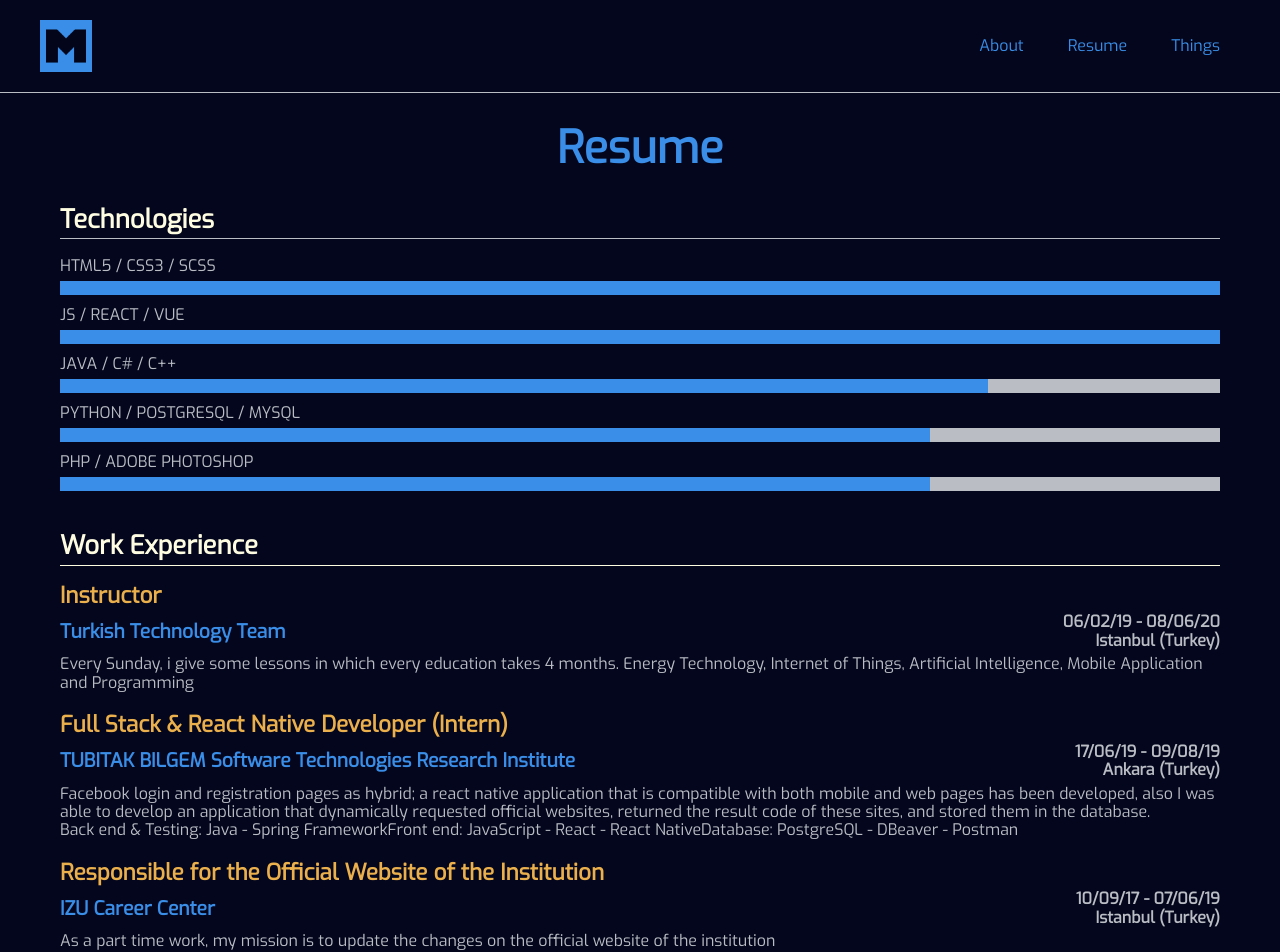
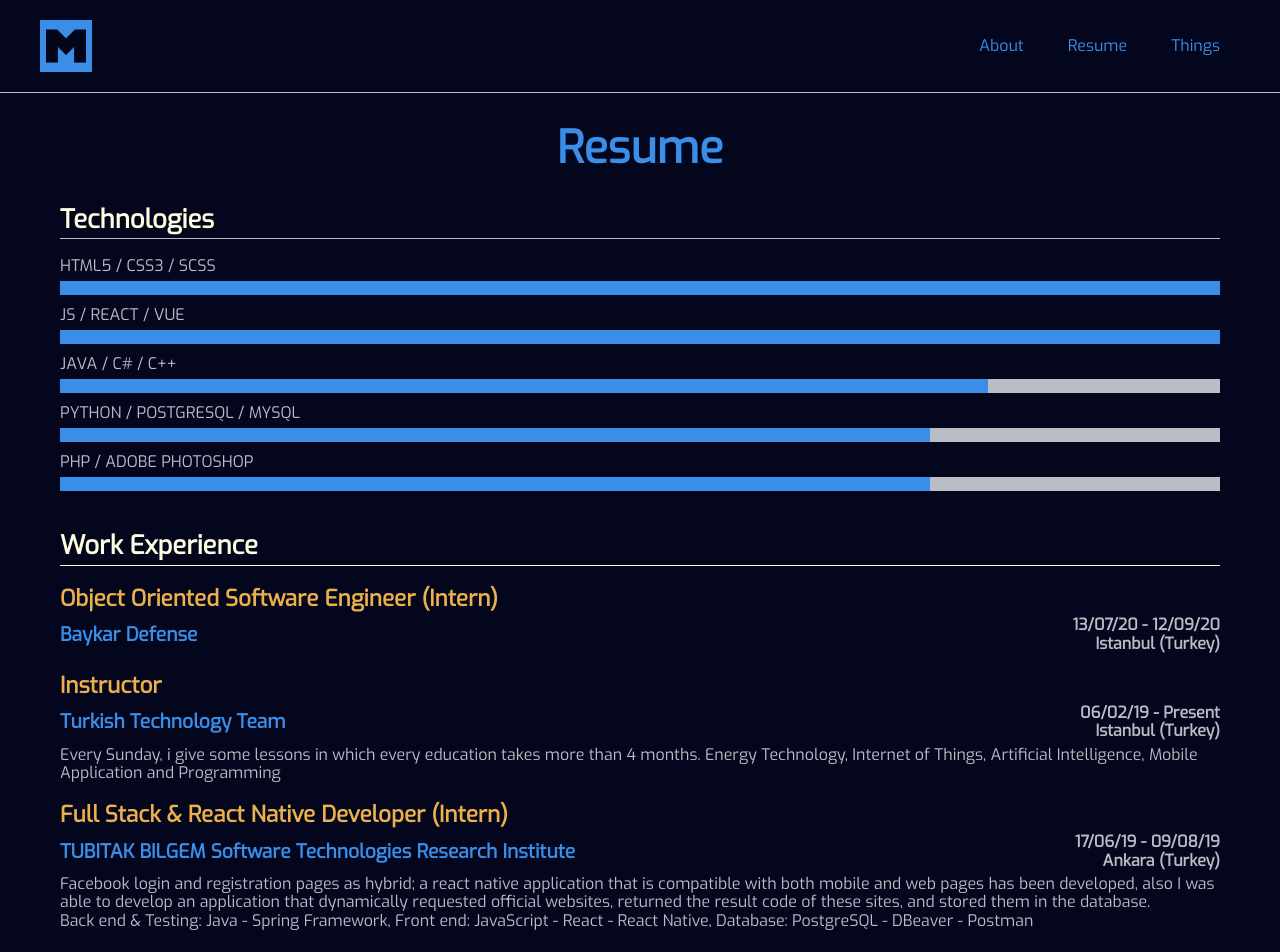
Before and after one commit to mustafaberat/personal-website-1, a Next.js app: page /resume in a window 1280 px wide. Shown: the top 952 px of the page. Built offline with nearby package versions, Linux system fonts and the light colour scheme.

Commit message:
update informations in work and education pages

```diff
--- a/components/resumeComps/Education.js
+++ b/components/resumeComps/Education.js
@@ -5,7 +5,7 @@ const Education = () => {
         <div className="container">
             <section className="workexperience-container mb-education">
                 <h1 className="workexperience-title">Education</h1>
-                <h3 className="work-title">Software Engineering (3rd year)</h3>
+                <h3 className="work-title">Software Engineering (4th year)</h3>
                 <div className="work-subtitles">
                     <h3 className="work-companay">Istanbul Sabahattin Zaim University</h3>
                     <div className="work-dateandlocation">
--- a/components/resumeComps/WorkExperience.js
+++ b/components/resumeComps/WorkExperience.js
@@ -5,16 +5,33 @@ const WorkExperience = () => {
         <div className="container">
             <section className="workexperience-container">
                 <h1 className="workexperience-title">Work Experience</h1>
+            </section>
+
+            <section className="workexperience-container">
+                <h3 className="work-title">Object Oriented Software Engineer (Intern)</h3>
+                <div className="work-subtitles">
+                    <h3 className="work-companay">Baykar Defense</h3>
+                    <div className="work-dateandlocation">
+                        <h3 className="work-date">13/07/20 - 12/09/20</h3>
+                        <h3 className="work-location">Istanbul (Turkey)</h3>
+                    </div>
+                </div>
+                <p className="work-details">
+
+                </p>
+            </section>
+
+            <section className="workexperience-container">
                 <h3 className="work-title">Instructor</h3>
                 <div className="work-subtitles">
                     <h3 className="work-companay">Turkish Technology Team</h3>
                     <div className="work-dateandlocation">
-                        <h3 className="work-date">06/02/19 - 08/06/20</h3>
+                        <h3 className="work-date">06/02/19 - Present</h3>
                         <h3 className="work-location">Istanbul (Turkey)</h3>
                     </div>
                 </div>
                 <p className="work-details">
-                    Every Sunday, i give some lessons in which every education takes 4 months. Energy Technology, Internet of Things, Artificial Intelligence, Mobile Application and Programming
+                    Every Sunday, i give some lessons in which every education takes more than 4 months. Energy Technology, Internet of Things, Artificial Intelligence, Mobile Application and Programming
                 </p>
             </section>
 
@@ -35,8 +52,8 @@ const WorkExperience = () => {
                 </p>
                 <p className="work-details">
                     <label>Back end & Testing: Java - Spring Framework</label>
-                    <label>Front end: JavaScript - React - React Native</label>
-                    <label>Database: PostgreSQL - DBeaver - Postman</label>
+                    <label>, Front end: JavaScript - React - React Native</label>
+                    <label>, Database: PostgreSQL - DBeaver - Postman</label>
                 </p>
             </section>
 
```
